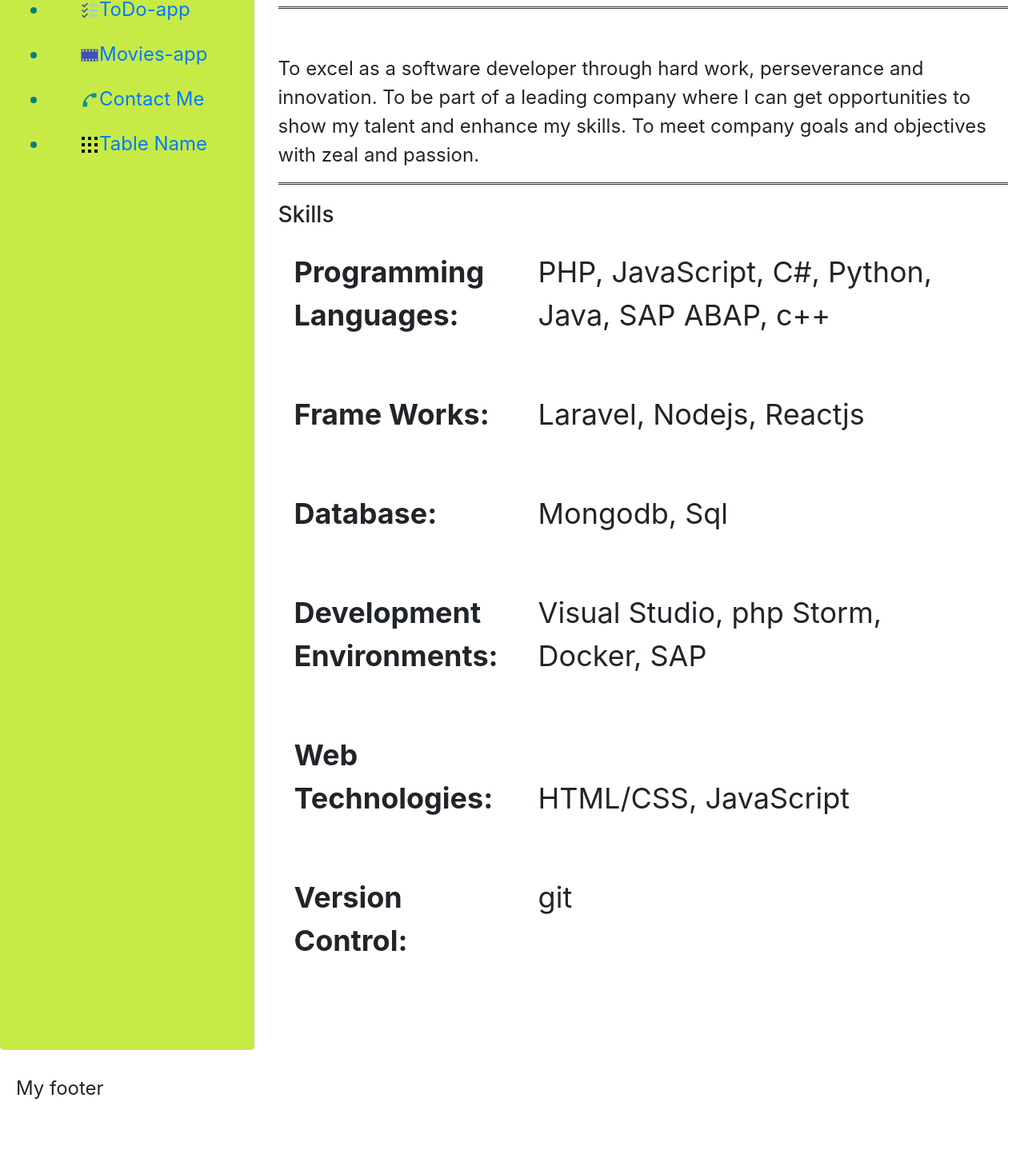
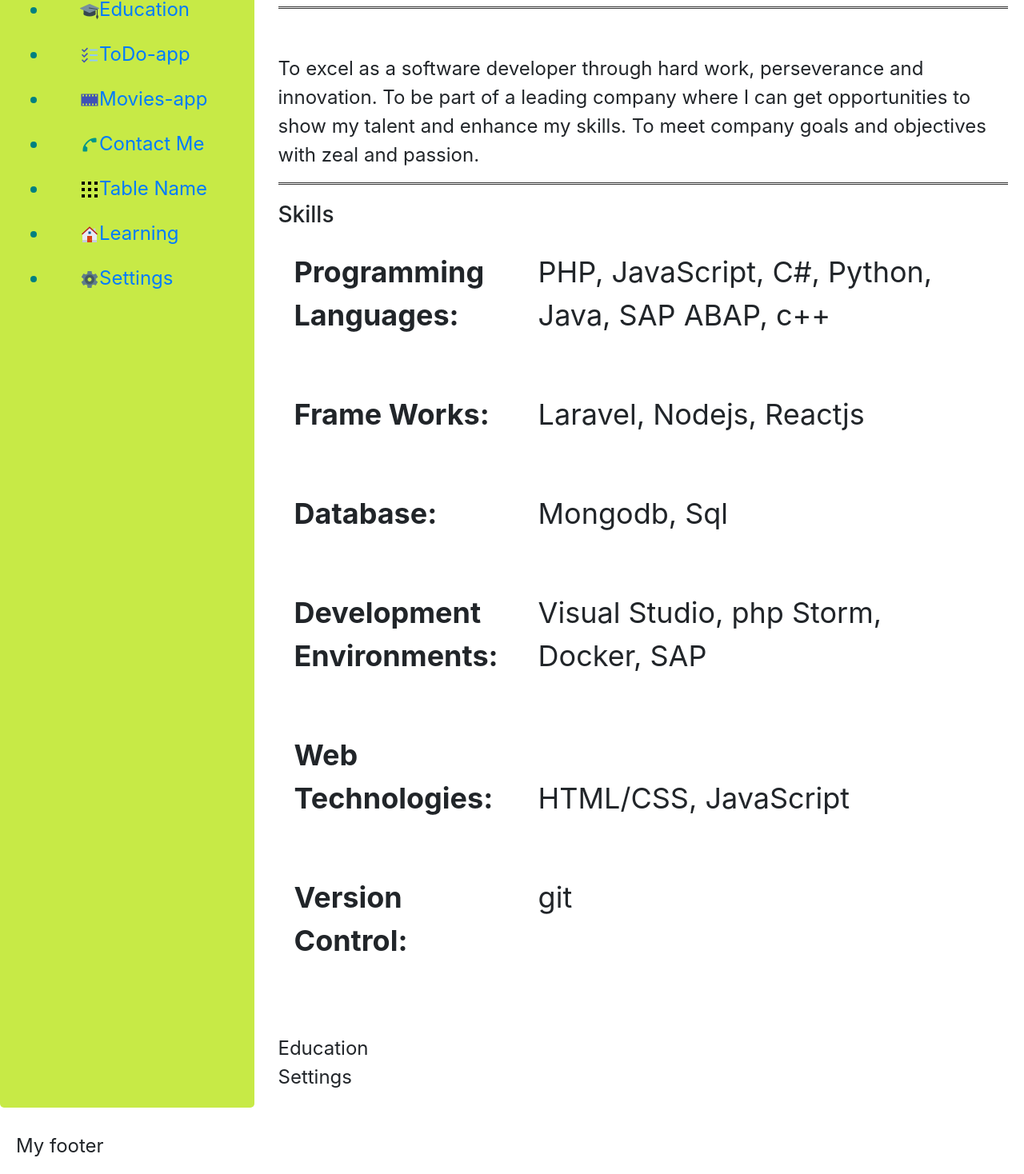
Before and after one commit to karamsetty09/ReactTableDisplay, a React (Create React App) app: page / in a window 1280 px wide. Shown: the part 603-2071 px from the top of the page at 80% size. Before the commit the page ends 2002 px from the top, so only its background shows below. Built offline with nearby package versions, Linux system fonts and the light colour scheme.

Commit message:
Adding some pages.

```diff
--- a/package.json
+++ b/package.json
@@ -23,6 +23,7 @@
     "react-router-dom": "^5.3.0",
     "react-scripts": "4.0.2",
     "react-typical": "^0.1.3",
+    "redux": "^4.1.2",
     "sass": "^1.49.10",
     "typescript": "^4.6.3",
     "web-vitals": "^1.1.0"
--- a/src/App.jsx
+++ b/src/App.jsx
@@ -2,6 +2,9 @@ import TableName from './components/tableName.tsx';
 import Movies from './components/moviesapp/movies';
 import Todo from './components/todoappUI/todo';
 import ContactMe from './components/contactMe.tsx';
+import Learnings from './components/learning';
+import Settings from './components/settings';
+import Education from './components/education';
 import Profile from './components/Profile/profile';
 import MainHeader from './components/header/mainheader';
 import SideBar from './components/sidebar/sideBar.jsx';
@@ -16,13 +19,13 @@ import {
 export default function App() {
     const Routes = [
       {id: 1, title: 'Personal Portfolio', path: '/', component: Profile},
-      // {id: 1, title: 'Education', link: '/education', logo: <FcGraduationCap />},
-      // Education should hold the details to my 10th, Bachelor's and Masters.
-      {id: 2, title: 'ToDo-app', path: '/todo', component: Todo},
-      {id: 3, title: 'Movies-app', path: '/movies', component: Movies},
-      {id: 4, title: 'Contact Me', path: '/contactme', component: ContactMe },
-      {id: 5, title: 'Table Name', path: '/tablename', component: TableName}
-      // {id: 6, title: 'Settings', link: '/settings', logo: <FcGraduationCap />},
+      {id: 2, title: 'Education', link: '/education', component: Education},
+      {id: 3, title: 'ToDo-app', path: '/todo', component: Todo},
+      {id: 4, title: 'Movies-app', path: '/movies', component: Movies},
+      {id: 5, title: 'Contact Me', path: '/contactme', component: ContactMe },
+      {id: 6, title: 'Table Name', path: '/tablename', component: TableName},
+      {id: 7, title: 'Learning', path: '/learnings', component: Learnings},
+      {id: 8, title: 'Settings', link: '/settings', component: Settings},
     ];
     const routeLinks = Routes.map((route) =>
     {
--- a/src/components/contactMe.tsx
+++ b/src/components/contactMe.tsx
@@ -1,11 +1,21 @@
 import React, { useState, Fragment } from "react";
 import Hr from './common/hr';
 import {Header} from './header/header';
+import {createStore, compose, applyMiddleware, bindActionCreators} from "redux";
 
 export default function ContactMe() {
   const [isGreen, setIsGreen] = useState(true);
+
+  const makeLouder = (string: string) => string.toUpperCase();
+  const repeatThreeTimes = (string: string) => string.repeat(3);
+  const embolden = (string: string) => string.bold();
+
+  const normal = (string: string) => embolden(repeatThreeTimes(makeLouder(string)));
+  console.log(normal("normal"));
+  const make = compose(embolden, repeatThreeTimes, makeLouder);
+  console.log(make('store_compose '));
+
     return (
-      <div>
         <Fragment>
         <Header text="CONTACT-ME" color="white"/>
         <Hr/>
@@ -26,6 +36,5 @@ export default function ContactMe() {
             <h6>Raspberries, blueberries, and strawberries on top of a creamy filling served in a crispy tart.</h6>
           </details>
         </Fragment>
-      </div>
     );
 }
--- /dev/null
+++ b/src/components/education.jsx
@@ -0,0 +1,8 @@
+import React from 'react';
+
+
+export default function Education() {
+  return (
+    <div>Education</div>
+  )
+}
--- /dev/null
+++ b/src/components/learning.jsx
@@ -0,0 +1,19 @@
+import React from 'react'
+import {createStore, compose, applyMiddleware, bindActionCreators} from "redux";
+
+export default function Learnings() {
+    // Handling states
+
+  const initialState = { value: 0};
+
+  const reducer = (state, action) => {
+    return state;
+  }
+
+  const store = createStore(reducer);
+
+  console.log(store);
+  return (
+    <div>Learnings</div>
+  )
+}
--- /dev/null
+++ b/src/components/settings.jsx
@@ -0,0 +1,7 @@
+import React from 'react'
+
+export default function Settings() {
+  return (
+    <div>Settings</div>
+  )
+}
--- a/src/components/sidebar/sideBar.jsx
+++ b/src/components/sidebar/sideBar.jsx
@@ -8,13 +8,13 @@ import './sideBar.scss';
 export default function sideBar() {
   const links  = [
     {id: 1, title: 'Personal Portfolio', link: '/', logo: <FaGithub />},
-    // {id: 1, title: 'Education', link: '/education', logo: <FcGraduationCap />},
-    // Education should hold the details to my 10th, Bachelor's and Masters.
-    {id: 2, title: 'ToDo-app', link: '/todo', logo: <FcTodoList />},
-    {id: 3, title: 'Movies-app', link: '/movies', logo: <FcFilm />},
-    {id: 4, title: 'Contact Me', link: '/contactme', logo: <FcPhone />},
-    {id: 5, title: 'Table Name', link: '/tablename', logo: <GrApps />}
-    // {id: 6, title: 'Settings', link: '/settings', logo: <FcGraduationCap />},
+    {id: 2, title: 'Education', link: '/education', logo: <FcGraduationCap />},
+    {id: 3, title: 'ToDo-app', link: '/todo', logo: <FcTodoList />},
+    {id: 4, title: 'Movies-app', link: '/movies', logo: <FcFilm />},
+    {id: 5, title: 'Contact Me', link: '/contactme', logo: <FcPhone />},
+    {id: 6, title: 'Table Name', link: '/tablename', logo: <GrApps />},
+    {id: 7, title: 'Learning', link: '/learnings', logo: <FcHome />},
+    {id: 8, title: 'Settings', link: '/settings', logo: <FcSettings />},
   ];
   const listItems = links.map((link) =>
     <li key={link.id}>
```
Also changed, not shown: src/logo.svg (deleted), 1 other file (tests, documents, lock files or other folders).
